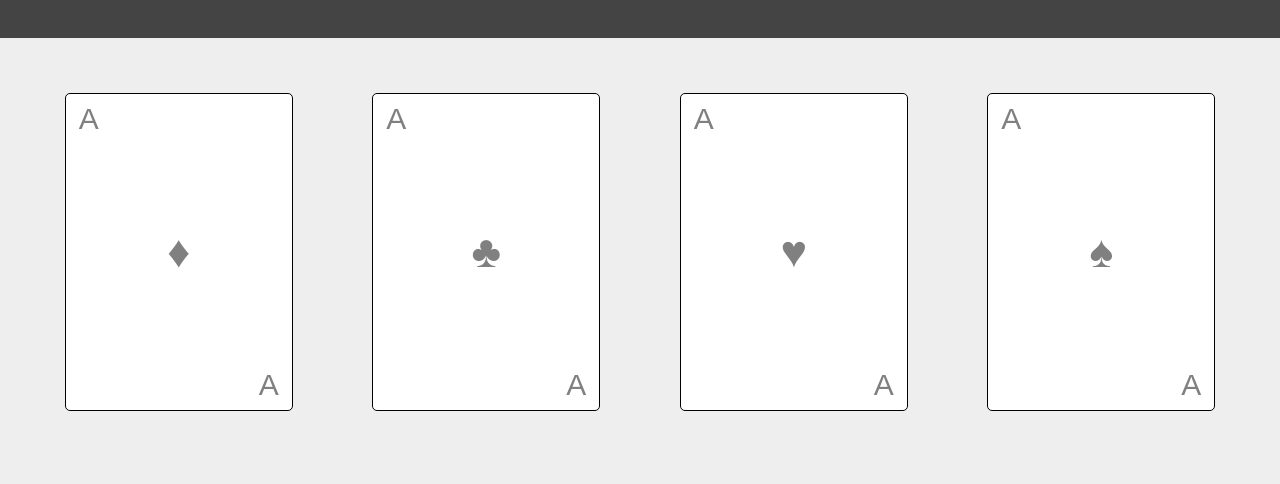
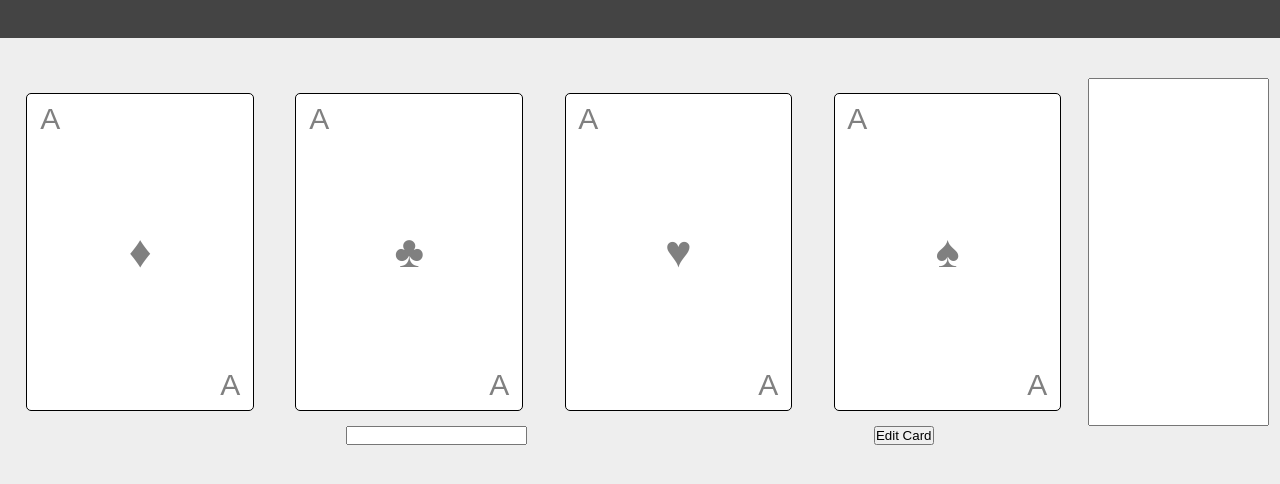
Before and after one commit to AlpineAce27/wb-tic-tac-poker, a plain HTML site: page Part2/index.html in a window 1280 px wide. Shown: the part 82-566 px from the top of the page. Drawn offline with Linux system fonts and the light colour scheme.

Commit message:
part 2 started

```diff
--- a/Part2/index.html
+++ b/Part2/index.html
@@ -12,10 +12,14 @@
       <h1>Poker Cards</h1>
     </header>
     <main>
-      <section><span>A</span><span>♦</span><span>A</span></section>
-      <section><span>A</span><span>♣</span><span>A</span></section>
-      <section><span>A</span><span>♥</span><span>A</span></section>
-      <section><span>A</span><span>♠</span><span>A</span></section>
+      <section id="diamond"><span>A</span><span>♦</span><span>A</span></section>
+      <section id="club"><span>A</span><span>♣</span><span>A</span></section>
+      <section id="heart"><span>A</span><span>♥</span><span>A</span></section>
+      <section id="spade"><span>A</span><span>♠</span><span>A</span></section>
+      <input type="text" id="card-id">
+      <input type="text" id="card-style">
+      <button id="edit-card-btn">Edit Card</button>
     </main>
+    <script src="./index.js"></script>
   </body>
 </html>
--- /dev/null
+++ b/Part2/index.js
@@ -0,0 +1,9 @@
+console.log("part 2 script attatched")
+
+let cardID = document.querySelector("#card-id")
+let cardStyle = document.querySelector("#card-style")
+let editButton = document.querySelector("#edit-card-btn")
+
+const setCard = () => {
+    document.querySelector("#card-id".value)
+}
```
